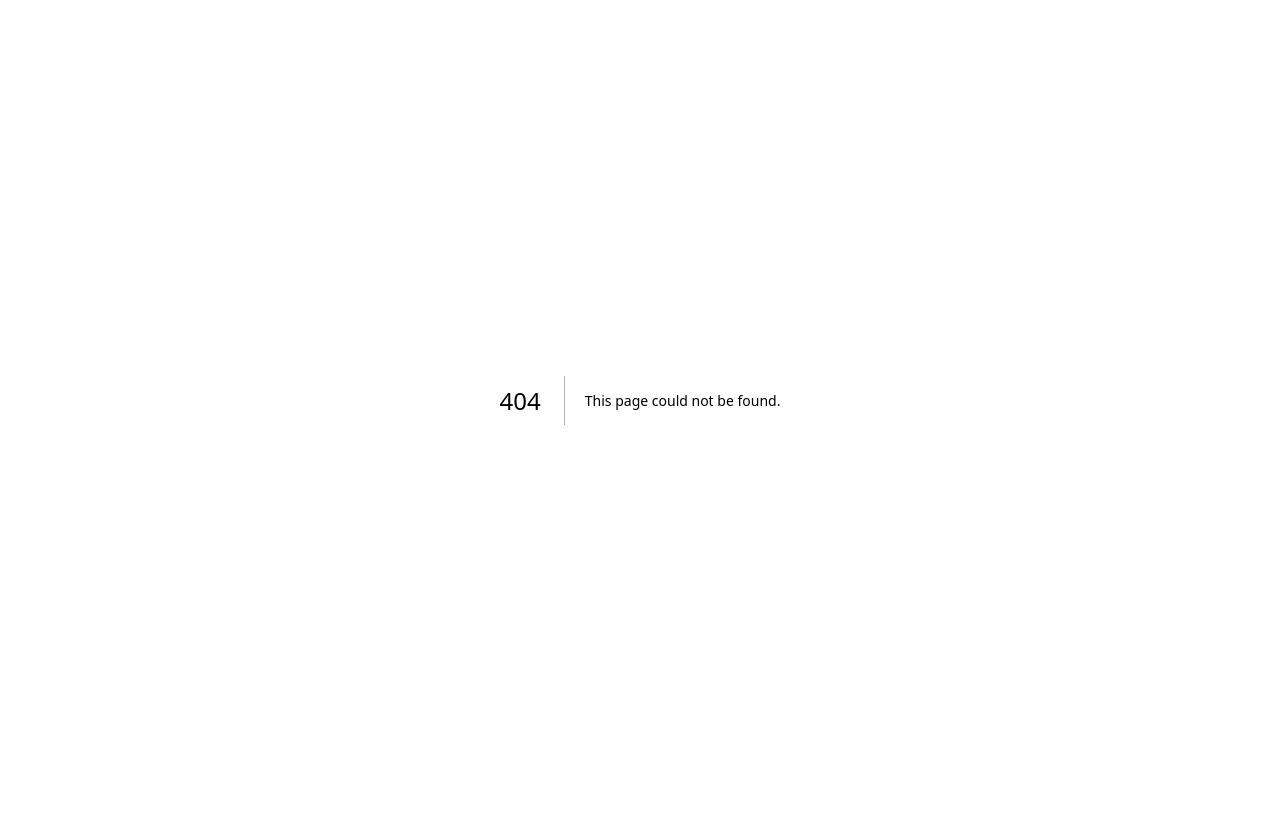
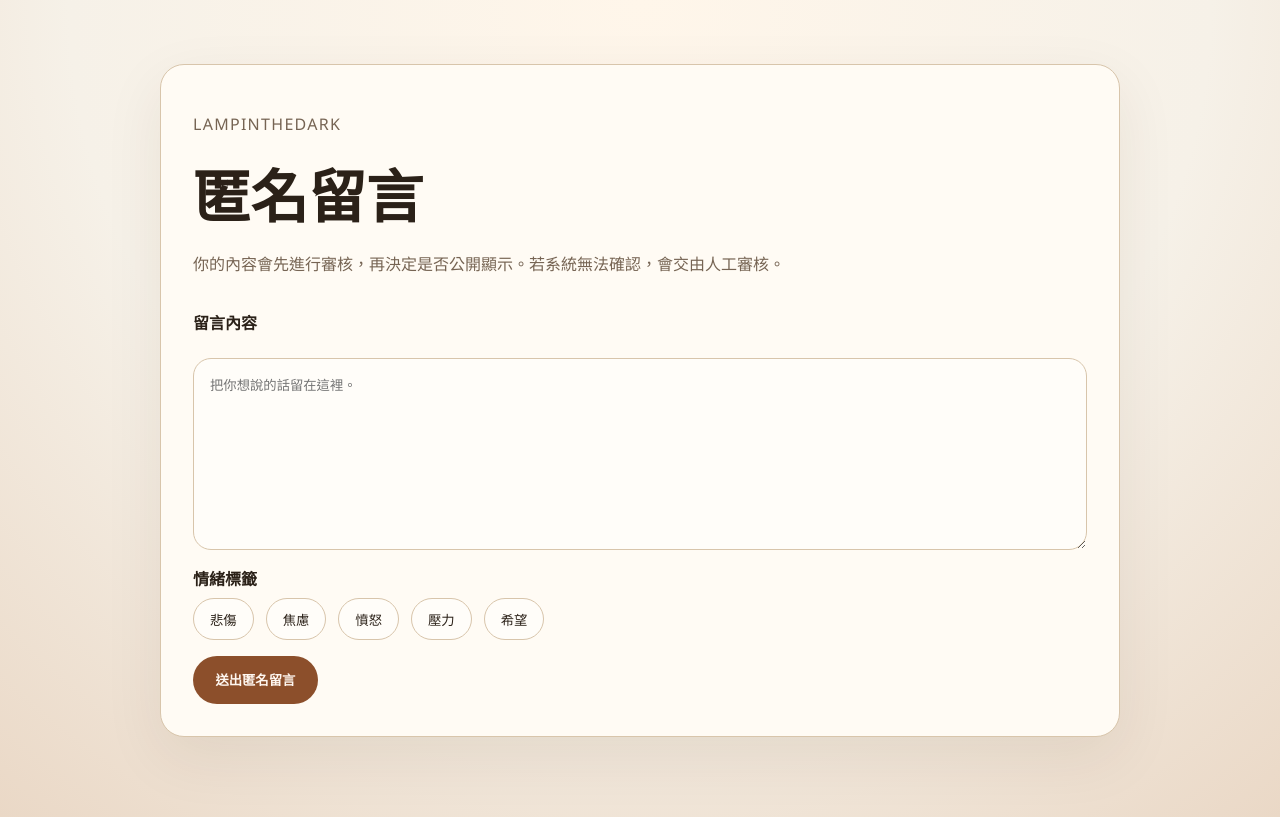
Before and after one commit to u8901006/LampInTheDark, a Next.js app: page /write in a window 1280 px wide. Before the commit this address had no page. Built offline with nearby package versions, Linux system fonts and the light colour scheme.

Commit message:
feat(ui): add anonymous write page
Add a Traditional Chinese anonymous submission flow with a homepage CTA, dedicated /write page, emotion tag selection, and user-facing submission states backed by the existing moderation API.

```diff
--- a/app/globals.css
+++ b/app/globals.css
@@ -45,3 +45,99 @@ a {
   background: color-mix(in srgb, var(--surface) 88%, white);
   box-shadow: 0 20px 60px rgba(61, 36, 15, 0.08);
 }
+
+.primary-link {
+  display: inline-flex;
+  align-items: center;
+  justify-content: center;
+  padding: 0.9rem 1.4rem;
+  border: 0;
+  border-radius: 999px;
+  background: var(--accent);
+  color: #fff7f0;
+  text-decoration: none;
+  font-weight: 700;
+  cursor: pointer;
+}
+
+.soft-note {
+  align-self: center;
+  color: var(--muted);
+}
+
+.write-form {
+  display: grid;
+  gap: 1rem;
+}
+
+.field-label {
+  margin: 0 0 0.5rem;
+  font-weight: 700;
+}
+
+.text-area {
+  width: 100%;
+  min-height: 12rem;
+  padding: 1rem;
+  border: 1px solid var(--line);
+  border-radius: 18px;
+  background: #fffdf9;
+  color: var(--text);
+  resize: vertical;
+}
+
+.text-area:focus-visible,
+.tag-chip:focus-visible,
+.submit-button:focus-visible,
+.primary-link:focus-visible {
+  outline: 2px solid var(--accent);
+  outline-offset: 3px;
+}
+
+.tag-grid {
+  display: flex;
+  flex-wrap: wrap;
+  gap: 0.75rem;
+}
+
+.tag-chip {
+  padding: 0.65rem 1rem;
+  border: 1px solid var(--line);
+  border-radius: 999px;
+  background: #fffdf9;
+  color: var(--text);
+}
+
+.tag-chip-active {
+  background: var(--accent-soft);
+  border-color: var(--accent);
+}
+
+.field-error {
+  margin: -0.35rem 0 0;
+  color: #9f3d1c;
+}
+
+.submit-button {
+  width: fit-content;
+}
+
+.submit-button:disabled {
+  opacity: 0.7;
+  cursor: progress;
+}
+
+.submission-note {
+  margin: 0;
+  padding: 1rem 1.1rem;
+  border-radius: 18px;
+  background: #fff3e6;
+  color: var(--text);
+}
+
+@media (max-width: 640px) {
+  .primary-link,
+  .submit-button {
+    width: 100%;
+  }
+}
--- /dev/null
+++ b/app/write/page.tsx
@@ -0,0 +1,21 @@
+import React from 'react';
+import { AnonymousPostForm } from '@/components/post/anonymous-post-form';
+
+export default function WritePage() {
+  return (
+    <main className="shell" style={{ padding: '4rem 0 5rem' }}>
+      <section className="card" style={{ padding: '2rem' }}>
+        <p style={{ color: 'var(--muted)', letterSpacing: '0.08em', textTransform: 'uppercase' }}>
+          LampInTheDark
+        </p>
+        <h1 style={{ margin: '0.5rem 0 1rem', fontSize: 'clamp(2rem, 6vw, 3.6rem)' }}>匿名留言</h1>
+        <p style={{ color: 'var(--muted)', lineHeight: 1.7, maxWidth: '40rem' }}>
+          你的內容會先進行審核，再決定是否公開顯示。若系統無法確認，會交由人工審核。
+        </p>
+        <div style={{ marginTop: '2rem' }}>
+          <AnonymousPostForm />
+        </div>
+      </section>
+    </main>
+  );
+}
--- /dev/null
+++ b/components/post/anonymous-post-form.tsx
@@ -0,0 +1,145 @@
+'use client';
+
+import React, { useMemo, useState } from 'react';
+
+import { EmotionTagSelector } from '@/components/post/emotion-tag-selector';
+import { SubmissionResult } from '@/components/post/submission-result';
+
+export type ModerationState = 'idle' | 'APPROVED' | 'MANUAL_REVIEW' | 'CRISIS' | 'ERROR';
+
+interface ValidationErrors {
+  content?: string;
+  emotionTags?: string;
+}
+
+interface AnonymousPostInput {
+  content: string;
+  emotionTags: string[];
+}
+
+export function validateAnonymousPostInput(input: AnonymousPostInput): ValidationErrors {
+  const errors: ValidationErrors = {};
+
+  if (!input.content.trim()) {
+    errors.content = '請輸入留言內容。';
+  }
+
+  if (input.emotionTags.length === 0) {
+    errors.emotionTags = '請至少選擇一個情緒標籤。';
+  }
+
+  return errors;
+}
+
+export function getSubmissionMessage(state: Exclude<ModerationState, 'idle'>): string {
+  switch (state) {
+    case 'APPROVED':
+      return '留言已送出。';
+    case 'MANUAL_REVIEW':
+      return '留言已收到，正在審核中。';
+    case 'CRISIS':
+      return '我們已收到你的留言，若你正處於急迫危險中，請立即尋求當地緊急支援。';
+    default:
+      return '送出失敗，請稍後再試。';
+  }
+}
+
+function buildDeviceFingerprint(): string {
+  if (typeof navigator === 'undefined') {
+    return 'server-fingerprint';
+  }
+
+  return `${navigator.userAgent}-${navigator.language}`.replace(/\s+/g, '_');
+}
+
+export function AnonymousPostForm() {
+  const [content, setContent] = useState('');
+  const [emotionTags, setEmotionTags] = useState<string[]>([]);
+  const [errors, setErrors] = useState<ValidationErrors>({});
+  const [isSubmitting, setIsSubmitting] = useState(false);
+  const [state, setState] = useState<ModerationState>('idle');
+
+  const deviceFingerprintHash = useMemo(() => buildDeviceFingerprint(), []);
+
+  const toggleTag = (tag: string) => {
+    setEmotionTags((current) =>
+      current.includes(tag) ? current.filter((item) => item !== tag) : [...current, tag]
+    );
+  };
+
+  const handleSubmit = async (event: React.FormEvent<HTMLFormElement>) => {
+    event.preventDefault();
+
+    const nextErrors = validateAnonymousPostInput({ content, emotionTags });
+    setErrors(nextErrors);
+
+    if (Object.keys(nextErrors).length > 0) {
+      setState('idle');
+      return;
+    }
+
+    setIsSubmitting(true);
+
+    try {
+      const response = await fetch('/api/v1/posts', {
+        method: 'POST',
+        headers: {
+          'content-type': 'application/json'
+        },
+        body: JSON.stringify({
+          content,
+          emotionTags,
+          deviceFingerprintHash
+        })
+      });
+
+      const result = (await response.json()) as {
+        success: boolean;
+        data?: { status: ModerationState };
+      };
+
+      if (!response.ok || !result.success || !result.data) {
+        setState('ERROR');
+        return;
+      }
+
+      setState(result.data.status);
+      setContent('');
+      setEmotionTags([]);
+      setErrors({});
+    } catch {
+      setState('ERROR');
+    } finally {
+      setIsSubmitting(false);
+    }
+  };
+
+  return (
+    <form className="write-form" onSubmit={handleSubmit}>
+      <label className="field-label" htmlFor="content">
+        留言內容
+      </label>
+      <textarea
+        id="content"
+        className="text-area"
+        value={content}
+        onChange={(event) => setContent(event.target.value)}
+        placeholder="把你想說的話留在這裡。"
+        rows={8}
+      />
+      {errors.content ? <p className="field-error">{errors.content}</p> : null}
+
+      <div>
+        <p className="field-label">情緒標籤</p>
+        <EmotionTagSelector selectedTags={emotionTags} onToggle={toggleTag} />
+        {errors.emotionTags ? <p className="field-error">{errors.emotionTags}</p> : null}
+      </div>
+
+      <button className="primary-link submit-button" disabled={isSubmitting} type="submit">
+        {isSubmitting ? '送出中...' : '送出匿名留言'}
+      </button>
+
+      <SubmissionResult state={state} />
+    </form>
+  );
+}
--- /dev/null
+++ b/components/post/emotion-tag-selector.tsx
@@ -0,0 +1,33 @@
+'use client';
+
+import React from 'react';
+
+const EMOTION_TAGS = ['悲傷', '焦慮', '憤怒', '壓力', '希望'];
+
+interface EmotionTagSelectorProps {
+  selectedTags: string[];
+  onToggle: (tag: string) => void;
+}
+
+export function EmotionTagSelector({ selectedTags, onToggle }: EmotionTagSelectorProps) {
+  return (
+    <div className="tag-grid" aria-label="情緒標籤">
+      {EMOTION_TAGS.map((tag) => {
+        const selected = selectedTags.includes(tag);
+
+        return (
+          <button
+            key={tag}
+            className={selected ? 'tag-chip tag-chip-active' : 'tag-chip'}
+            type="button"
+            onClick={() => onToggle(tag)}
+          >
+            {tag}
+          </button>
+        );
+      })}
+    </div>
+  );
+}
+
+export { EMOTION_TAGS };
--- /dev/null
+++ b/components/post/submission-result.tsx
@@ -0,0 +1,23 @@
+import React from 'react';
+import type { ModerationState } from '@/components/post/anonymous-post-form';
+
+interface SubmissionResultProps {
+  state: ModerationState;
+}
+
+export function SubmissionResult({ state }: SubmissionResultProps) {
+  if (state === 'idle') {
+    return null;
+  }
+
+  const message =
+    state === 'APPROVED'
+      ? '留言已送出。'
+      : state === 'MANUAL_REVIEW'
+        ? '留言已收到，正在審核中。'
+        : state === 'CRISIS'
+          ? '我們已收到你的留言，若你正處於急迫危險中，請立即尋求當地緊急支援。'
+          : '送出失敗，請稍後再試。';
+
+  return <p className="submission-note">{message}</p>;
+}
```
Also changed, not shown: app/page.tsx (+15 -6 lines), 4 other files (tests, documents, lock files or other folders).
